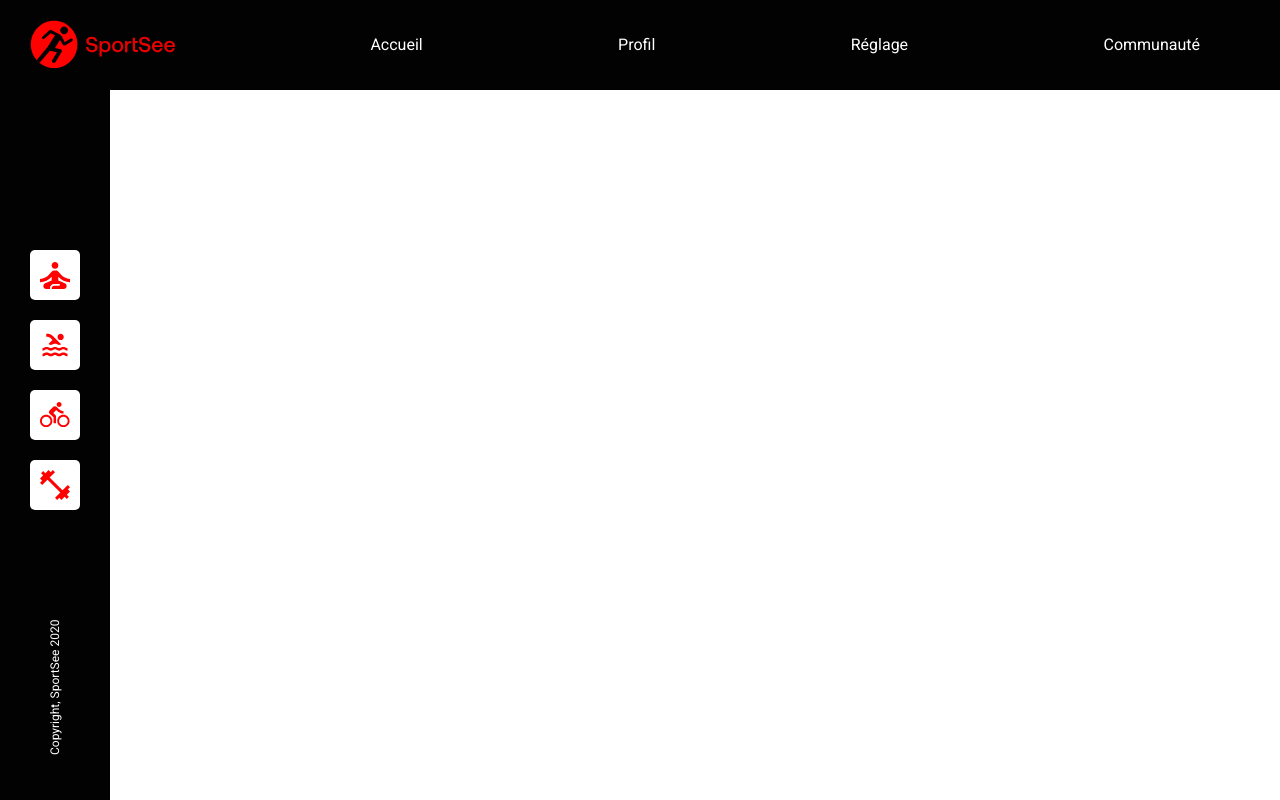
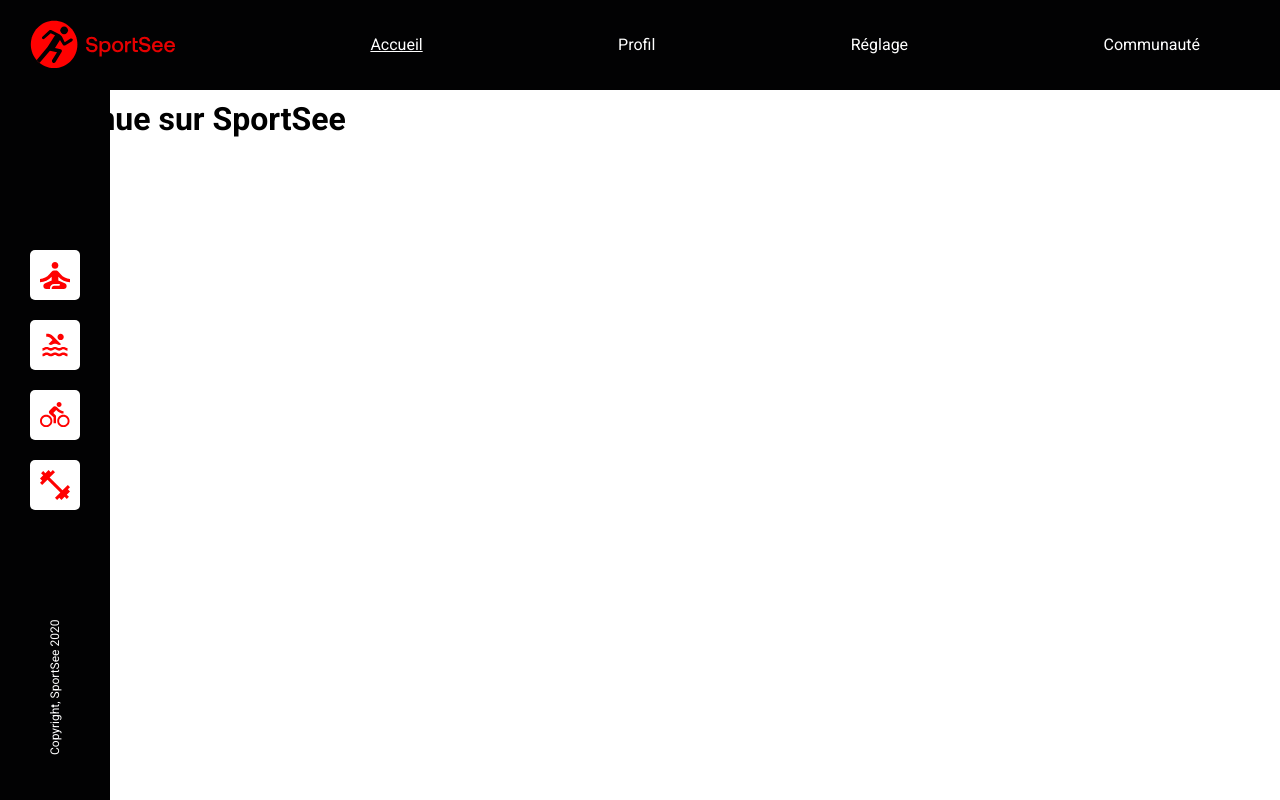
Before and after one commit to maxime-rl/maxime-robil-lepretre_12_06092021, a React (Create React App) app: page / in a window 1280 px wide. Built offline with nearby package versions, Linux system fonts and the light colour scheme.

Commit message:
feat: add temporary HomePage component to navigate between different users

```diff
--- a/src/App/App.jsx
+++ b/src/App/App.jsx
@@ -1,6 +1,7 @@
 import React from "react";
 import { BrowserRouter as Router, Route, Switch } from "react-router-dom";
 import { NavTopBar, NavActivities } from "../components";
+import { HomePage } from "../pages";
 
 function App() {
   return (
@@ -8,7 +9,10 @@ function App() {
       <NavTopBar />
       <NavActivities />
       <Switch>
-        <Route exact path="/user/12">
+        <Route exact path="/">
+          <HomePage />
+        </Route>
+        <Route path="/user/12">
           <h1>user 12</h1>
         </Route>
         <Route path="/user/18">
--- a/src/components/Navs/NavTopBar/NavTopBar.jsx
+++ b/src/components/Navs/NavTopBar/NavTopBar.jsx
@@ -1,4 +1,5 @@
 import React from "react";
+import { NavLink } from "react-router-dom";
 import * as S from "./NavTopBar.styled";
 import logo from "../../../assets/logo.svg";
 
@@ -7,21 +8,29 @@ export default function NavBar() {
     <S.nav aria-label="Global de l'application">
       <S.ul>
         <S.li>
-          <S.a href="/#">
+          <S.a to="/">
             <S.img src={logo} alt="logo SportSee" />
           </S.a>
         </S.li>
         <S.li>
-          <a href="/#">Accueil</a>
+          <NavLink exact activeClassName="active-link" to="/">
+            Accueil
+          </NavLink>
         </S.li>
         <S.li>
-          <a href="/#">Profil</a>
+          <NavLink activeClassName="active-link" to="/profil">
+            Profil
+          </NavLink>
         </S.li>
         <S.li>
-          <a href="/#">Réglage</a>
+          <NavLink activeClassName="active-link" to="/setting">
+            Réglage
+          </NavLink>
         </S.li>
         <S.li>
-          <a href="/#">Communauté</a>
+          <NavLink activeClassName="active-link" to="/about">
+            Communauté
+          </NavLink>
         </S.li>
       </S.ul>
     </S.nav>
--- a/src/components/Navs/NavTopBar/NavTopBar.styled.js
+++ b/src/components/Navs/NavTopBar/NavTopBar.styled.js
@@ -1,5 +1,6 @@
 import styled from "styled-components";
 import { variablesStyle } from "../../../utils/styles/variables";
+import { Link } from "react-router-dom";
 
 export const nav = styled.nav`
   grid-area: nav-bar;
@@ -60,7 +61,7 @@ export const li = styled.li`
   }
 `;
 
-export const a = styled.a`
+export const a = styled(Link)`
   display: flex;
   align-items: center;
   justify-content: center;
--- /dev/null
+++ b/src/pages/HomePage/HomePage.jsx
@@ -0,0 +1,22 @@
+import React from "react";
+import { Link } from "react-router-dom";
+
+export default function HomePage() {
+  return (
+    <>
+      <main>
+        <h1>Bienvenue sur SportSee</h1>
+        <nav aria-label="Des différents utilisateurs disponibles">
+          <ul>
+            <li>
+              <Link to="/user/12">User 12</Link>
+            </li>
+            <li>
+              <Link to="/user/18">User 18</Link>
+            </li>
+          </ul>
+        </nav>
+      </main>
+    </>
+  );
+}
--- /dev/null
+++ b/src/pages/index.js
@@ -0,0 +1 @@
+export { default as HomePage } from "./HomePage/HomePage";
--- a/src/utils/styles/GlobalStyle.js
+++ b/src/utils/styles/GlobalStyle.js
@@ -34,6 +34,10 @@ const GlobalStyle = createGlobalStyle`
     text-decoration: inherit;
     color: inherit;
   }
+
+  .active-link {
+    text-decoration: underline;
+  }
 `;
 
 export default GlobalStyle;
```
